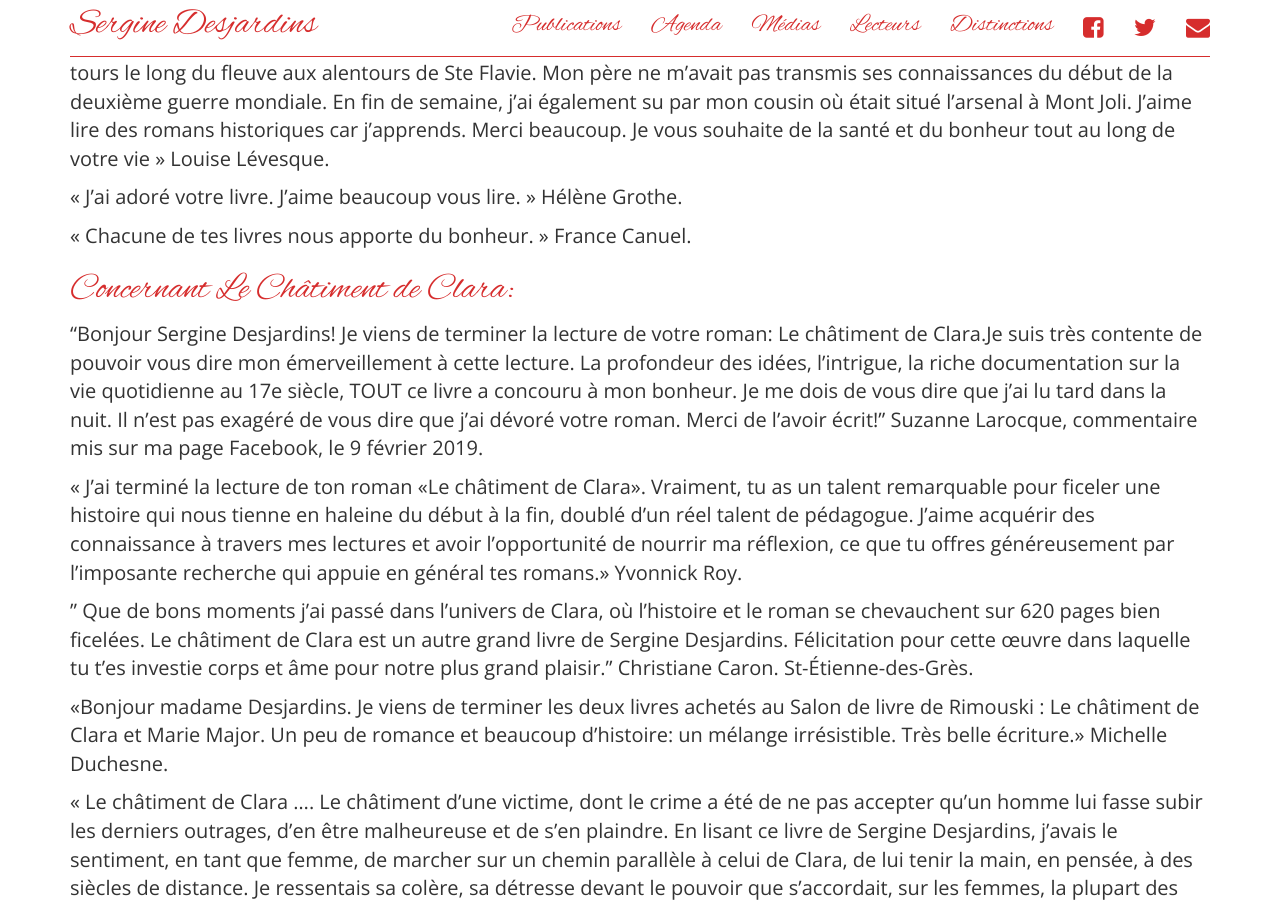
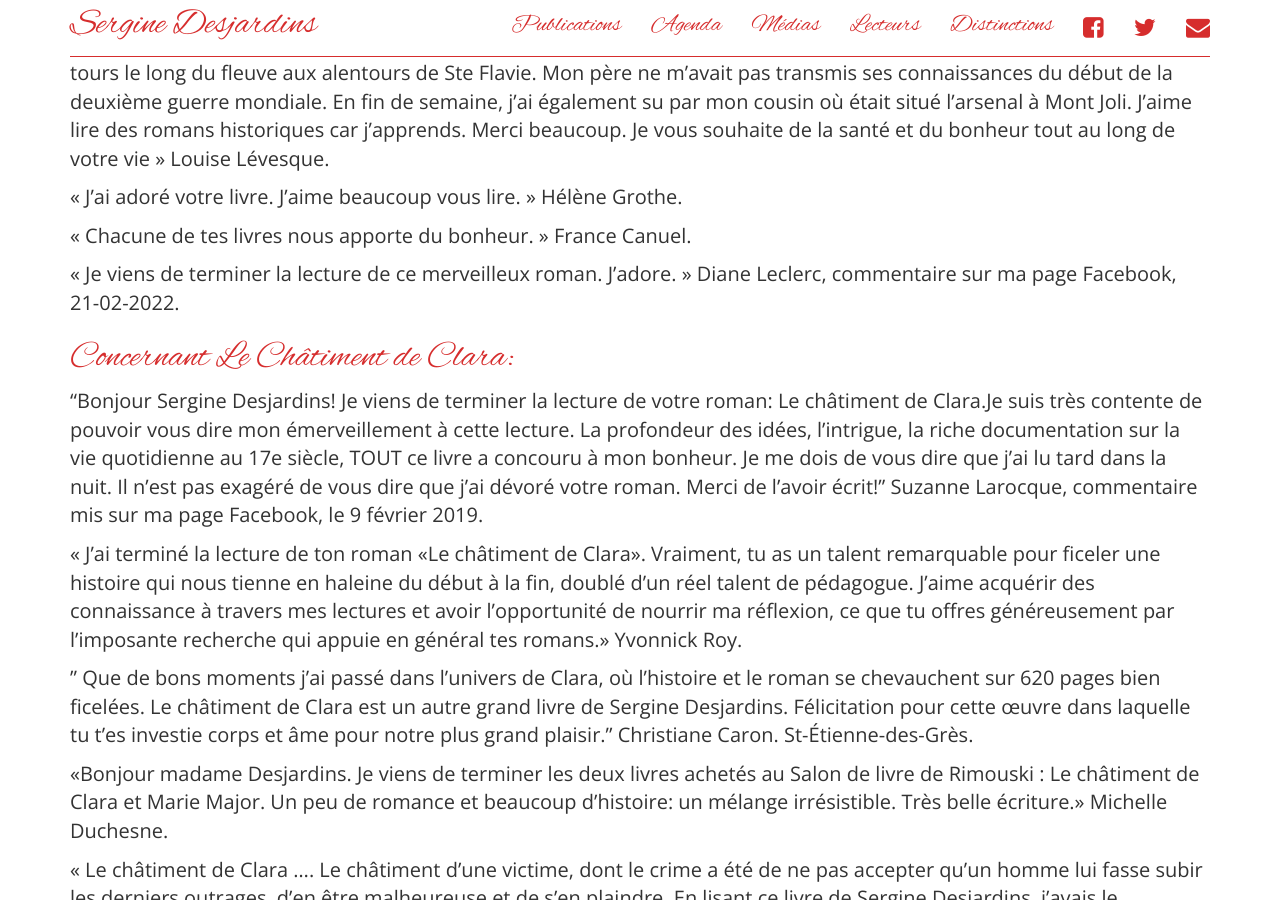
Before and after one commit to serginedesjardins/serginedesjardins.github.io, a Jekyll site: the page built from lecteurs.md, in a window 1280 px wide and 900 px high, scrolled down 8084 px. Built offline with Jekyll 4.4.1, drawn with Linux system fonts in a browser that asks for light colours; nearby versions of some CDN libraries.

Commit message:
Diane Leclerc

```diff
--- a/lecteurs.md
+++ b/lecteurs.md
@@ -150,6 +150,8 @@ Toujours est-il que, tout comme avec Le châtiment de Clara, ton dernier roman m
 « J’ai adoré votre livre. J’aime beaucoup vous lire. »  Hélène Grothe.
 
 « Chacune de tes livres nous apporte du bonheur. » France Canuel.
+
+« Je viens de terminer la lecture de ce merveilleux roman. J’adore. » Diane Leclerc, commentaire sur ma page Facebook, 21-02-2022.
 
 # Concernant Le Châtiment de Clara:
 
```
